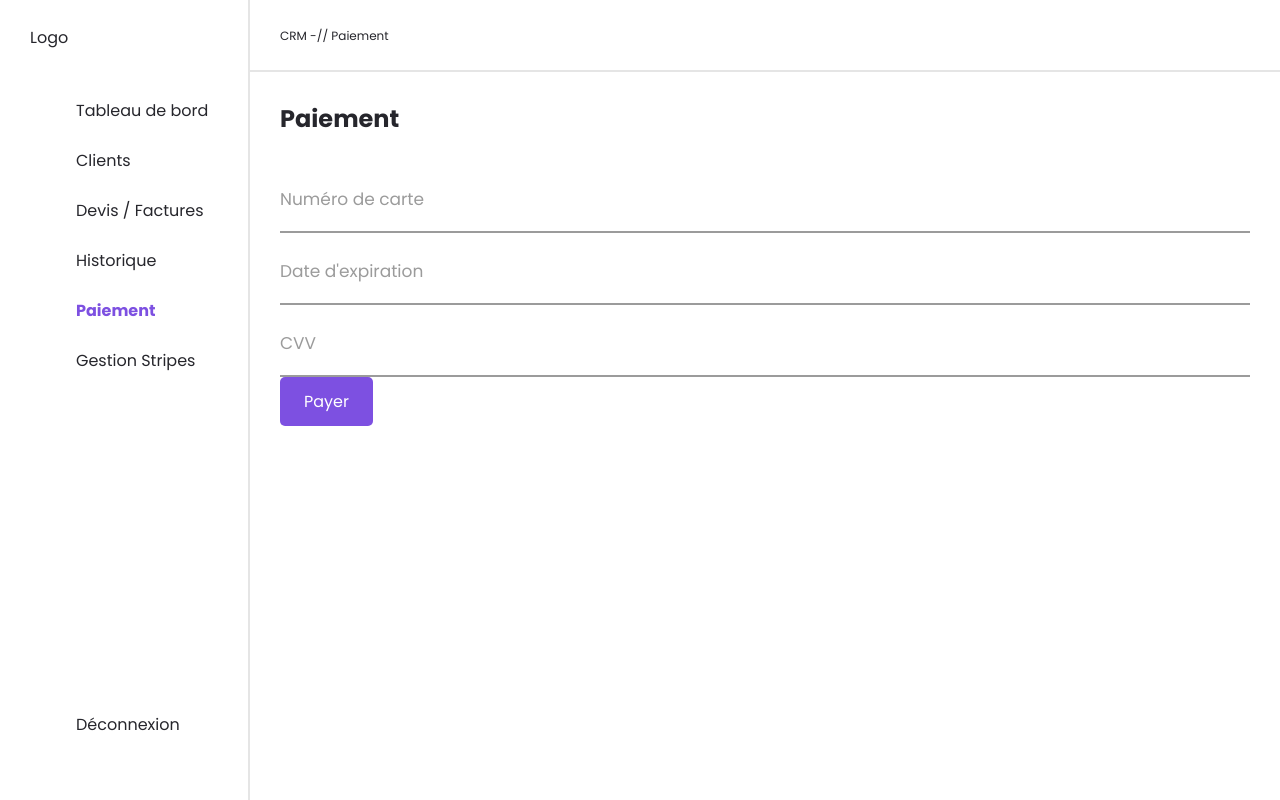
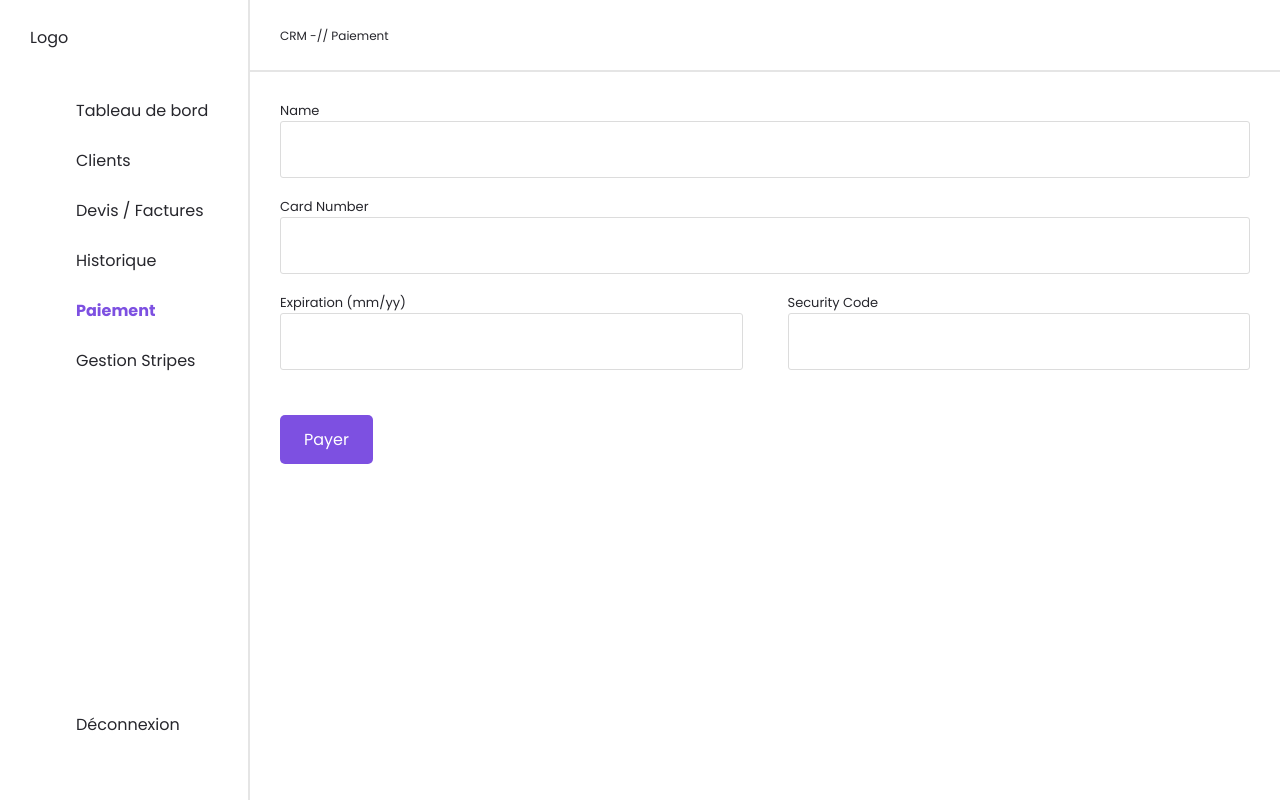
Before and after one commit to hhhallan/nfs__projet-crm-front, a React (Vite) app: page /payment in a window 1280 px wide. Built offline with nearby package versions, Linux system fonts and the light colour scheme; some icons are missing.

Commit message:
Style des formulaires remis à jour + formualire paiement

```diff
--- a/src/assets/style/components/_inputs.scss
+++ b/src/assets/style/components/_inputs.scss
@@ -1,70 +1,41 @@
-.form__group {
-  position: relative;
-  padding: 20px 0 0;
-  margin-top: 10px;
+form {
+  .field {
+    min-width: 350px;
+    width: 100%;
+    margin-bottom: 20px;
+  }
+
+  .field-container {
+    display: flex;
+    gap: 45px;
+  }
+
+  label {
+    padding-bottom: 5px;
+    font-size: 13px;
+  }
 
   input {
-    font-family: inherit;
+    margin-top: 3px;
+    padding: 15px;
+    font-size: 16px;
     width: 100%;
-    border: none;
-    border-bottom: 2px solid #9b9b9b;
+    border-radius: 3px;
+    border: 1px solid #dcdcdc;
     outline: 0;
-    font-size: 17px;
-    color: var(--clr-primary-dark);
-    padding: 7px 0;
-    background: transparent;
-    transition: border-color 0.2s;
+
+    &:focus {
+      color: var(--clr-primary-purple);
+      border-color: var(--clr-primary-purple);
+      font-weight: 500;
+    }
 
     &::placeholder {
-      font-size: 1.2rem;
-      opacity: 0;
-    }
-
-    &:focus {
-      padding-bottom: 6px;
-      font-weight: 700;
-      border-width: 3px;
-      border-image: linear-gradient(to right, var(--clr-btn-hover), var(--clr-btn-purple));
-      border-image-slice: 1;
-
-      > &::placeholder {
-        opacity: 100%;
-      }
+      color: var(--clr-primary-light-grey);
     }
   }
 
-  label {
-    position: absolute;
-    top: 0;
-    display: block;
-    transition: 0.2s;
-    font-size: 17px;
-    color: #9b9b9b;
-    pointer-events: none;
-  }
-
-  input:placeholder-shown ~ label {
-    font-size: 17px;
-    cursor: text;
-    top: 20px;
-  }
-
-  input:focus ~ label {
-    position: absolute;
-    top: 0;
-    display: block;
-    transition: 0.2s;
-    font-size: 17px;
-    color: var(--clr-btn-purple);
-    font-weight: 700;
-  }
-
-  /* reset input */
-  input:required, input:invalid {
-    box-shadow: none;
+  button {
+    margin-top: 25px;
   }
 }
-
-.error {
-  --clr: var(--clr-primary-error);
-}
--- a/src/comopnents/Header.tsx
+++ b/src/comopnents/Header.tsx
@@ -7,6 +7,7 @@ const pathNameMapping : { [key: string]: string } = {
     '/quotes-invoices': 'Devis & Factures',
     '/historic': 'Historique',
     '/payment': 'Paiement',
+    '/connexion': 'Connexion',
 };
 
 const Header: React.FC = () => {
--- a/src/comopnents/Input.tsx
+++ b/src/comopnents/Input.tsx
@@ -4,30 +4,24 @@ interface InputProps {
     field: string;
     type: 'text' | 'email' | 'password' | 'select';
     placeholder?: string;
-    value: string
+    value: string;
+    setValue: (value: string) => void;
 }
+// Mets la 1e lettre en maj
+const label = (str: string) => str.charAt(0).toUpperCase() + str.slice(1);
 
-const Input: React.FC<InputProps> = ({
-        placeholder,
-        field = "field",
-        type,
-        value
-    }) => {
+// Enlève les accents
+const input = (str: string) => str.normalize('NFD').replace(/[\u0300-\u036f]/g, '');
 
-    // Mets la 1e lettre en maj
-    const label = (str: string) => str.charAt(0).toUpperCase() + str.slice(1);
-
-    // Enlève les accents
-    const input = (str: string) =>
-        str.normalize('NFD').replace(/[\u0300-\u036f]/g, '');
-
-
+const Input: React.FC<InputProps> = ({ placeholder, field = 'field', type, value, setValue }) => {
     return (
         <div className="form__group">
-            <input required
-                   placeholder={placeholder ? placeholder : ""}
-                   type={type}
-                   value={value}
+            <input
+                required
+                placeholder={placeholder ? placeholder : ''}
+                type={type}
+                value={value}
+                onChange={(e) => setValue(e.target.value)}
             />
             <label htmlFor={input(field)}>{label(field)}</label>
         </div>
--- a/src/pages/Paiement.tsx
+++ b/src/pages/Paiement.tsx
@@ -8,43 +8,9 @@ const Paiement: React.FC = () => {
     const expiryDatePattern = /^(0[1-9]|1[0-2])\/(\d{2})$/;
     const cvvPattern = /^[0-9]{3}$/;
 
-    const [cardNumber, setCardNumber] = useState('');
-    const [expiryDate, setExpiryDate] = useState('');
-    const [cvv, setCvv] = useState('');
-
-    const handleCardNumberChange = (event: React.ChangeEvent<HTMLInputElement>) => {
-        setCardNumber(event.target.value);
-    };
-
-    const handleExpiryDateChange = (event: React.ChangeEvent<HTMLInputElement>) => {
-        setExpiryDate(event.target.value);
-    };
-
-    const handleCvvChange = (event: React.ChangeEvent<HTMLInputElement>) => {
-        setCvv(event.target.value);
-    };
-
-    const handleSubmit = (event: React.FormEvent<HTMLFormElement>) => {
-        event.preventDefault();
-
-        if (!cardNumberPattern.test(cardNumber)) {
-            // Afficher une erreur pour le numéro de carte bancaire
-        }
-
-        if (!expiryDatePattern.test(expiryDate)) {
-            // Afficher une erreur pour la date d'expiration
-        }
-
-        if (!cvvPattern.test(cvv)) {
-            // Afficher une erreur pour le code CVV
-        }
-
-        // Continuer avec la validation et la soumission des données
-    };
-
     return (
         <div className="page page-payment">
-            <h5>Paiement</h5>
+            {/*<h5>Paiement</h5>
             <section className="section">
                 <form onSubmit={handleSubmit}>
                     <Input
@@ -70,7 +36,30 @@ const Paiement: React.FC = () => {
 
                     <Button text="Payer" type="submit" />
                 </form>
-            </section>
+            </section>*/}
+            <form className="form-container">
+                <div className="field">
+                    <label htmlFor="name">Name</label>
+                    <input id="name" maxLength={20} type="text"/>
+                </div>
+                <div className="field">
+                    <label htmlFor="cardnumber">Card Number</label>
+                    <input id="cardnumber" type="text" pattern="[0-9]*" inputMode="numeric"/>
+                </div>
+
+                <div className="field-container">
+                    <div className="field">
+                        <label htmlFor="expirationdate">Expiration (mm/yy)</label>
+                        <input id="expirationdate" type="text" pattern="[0-9]*" inputMode="numeric"/>
+                    </div>
+                    <div className="field">
+                        <label htmlFor="securitycode">Security Code</label>
+                        <input id="securitycode" type="text" pattern="[0-9]*" inputMode="numeric"/>
+                    </div>
+                </div>
+
+                <Button text="Payer" type="submit" />
+            </form>
         </div>
     );
 };
```
Also changed, not shown: src/assets/style/layout/_pages.scss (line endings or trailing spaces).
